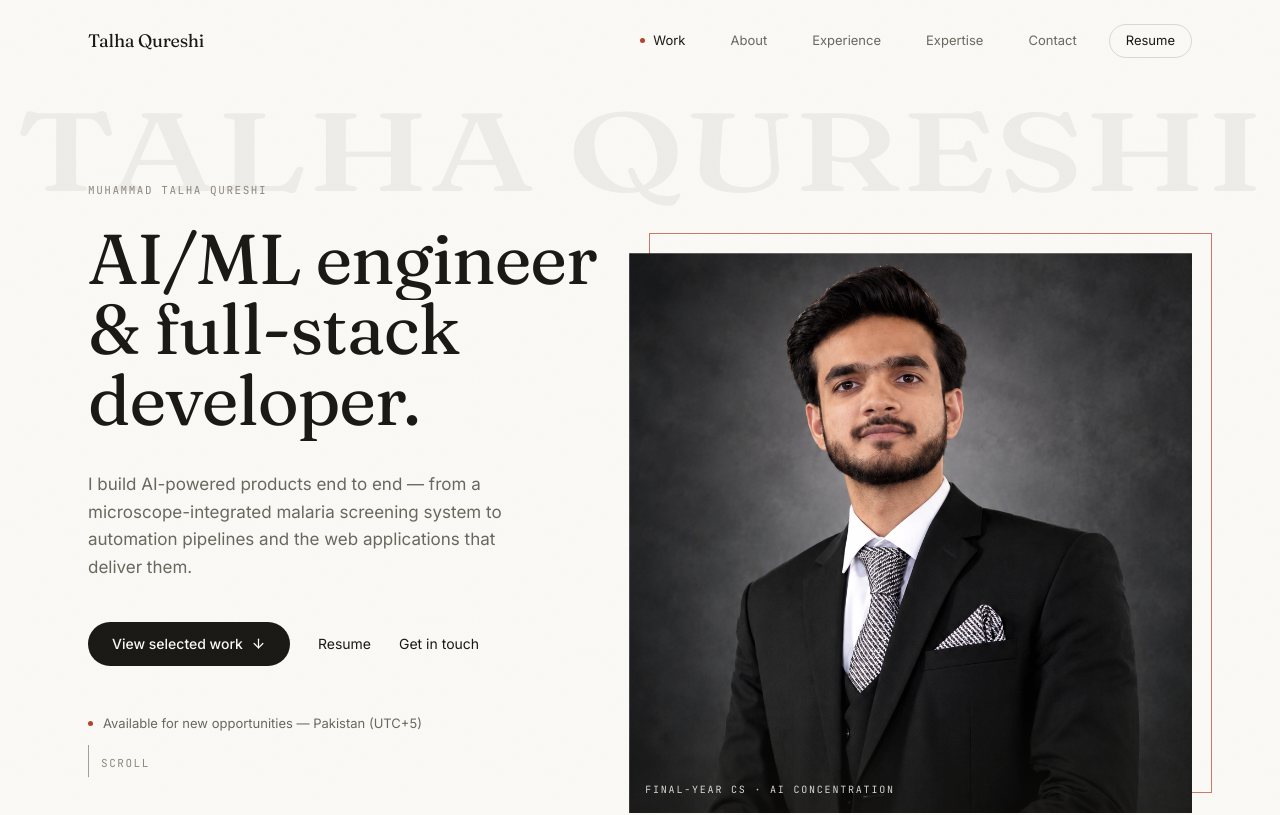
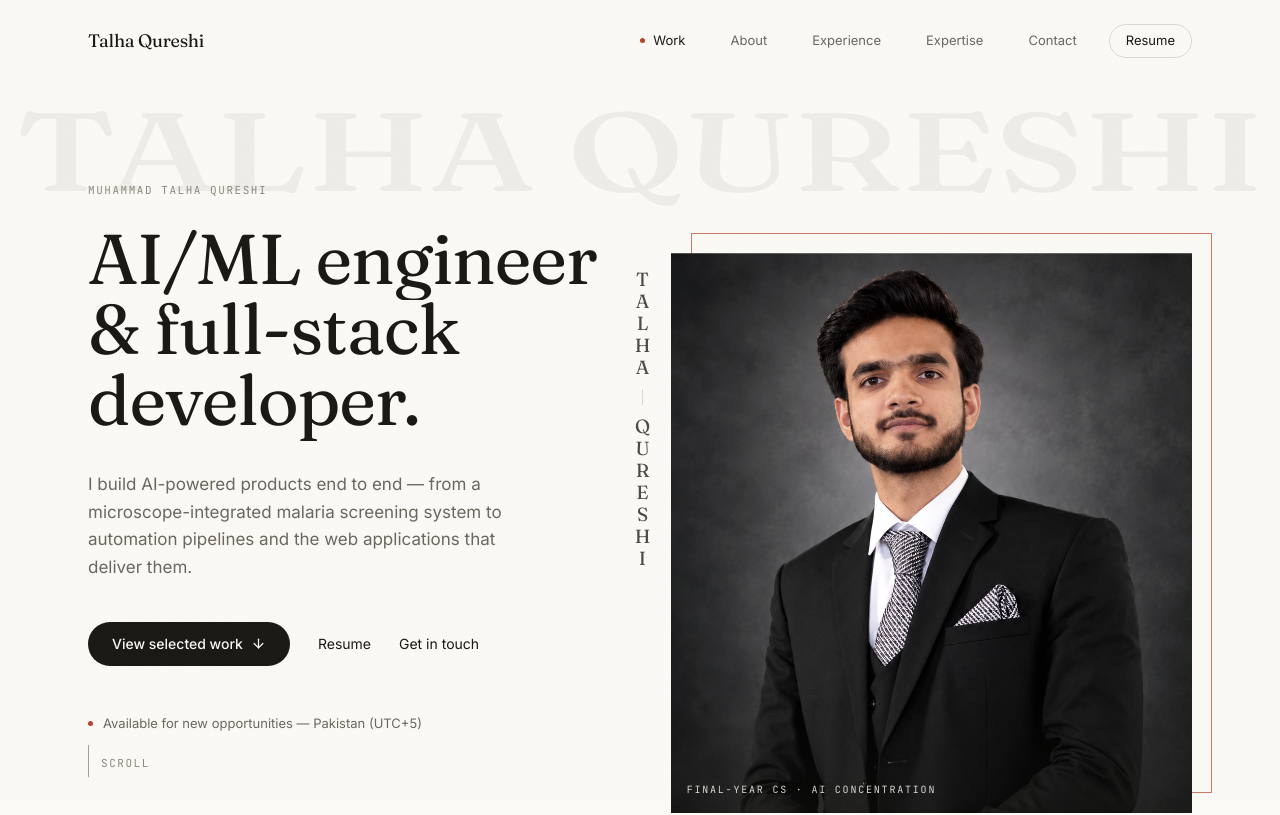
Before and after one commit to TalhaQureshi324/Portfolio, a Next.js app: page / in a window 1280 px wide. Shown: the top 815 px of the page. Built offline with nearby package versions, Linux system fonts and the light colour scheme.

Commit message:
feat(hero): vertical TALHA QURESHI signature — serif letter spine between text and portrait, staggered letter reveal, per-letter hover interaction, scroll recede, horizontal mobile treatment

```diff
--- a/components/sections/Hero.tsx
+++ b/components/sections/Hero.tsx
@@ -9,6 +9,7 @@ import {
   useScroll,
   useSpring,
   useTransform,
+  type Variants,
 } from "framer-motion";
 import { ArrowDown, ArrowUpRight } from "lucide-react";
 import { MaskedLine, HeroFade, ImageUnveil } from "@/components/ui/primitives";
@@ -17,6 +18,48 @@ import { scrollToSection } from "@/lib/utils";
 import portrait from "../../public/profile_new.png";
 
 const EASE = [0.22, 1, 0.36, 1] as const;
+
+/* ── Vertical signature — "TALHA QURESHI" letter spine ── */
+const SIG_A = ["T", "A", "L", "H", "A"];
+const SIG_B = ["Q", "U", "R", "E", "S", "H", "I"];
+
+const sigParent: Variants = {
+  hidden: {},
+  show: { transition: { staggerChildren: 0.045, delayChildren: 0.55 } },
+};
+const sigLetter: Variants = {
+  hidden: { opacity: 0, y: 12 },
+  show: { opacity: 1, y: 0, transition: { duration: 0.35, ease: EASE } },
+};
+
+/** One word of the signature — letters stacked (vertical) or in a row (mobile) */
+function SignatureWord({
+  letters,
+  vertical,
+}: {
+  letters: string[];
+  vertical: boolean;
+}) {
+  return (
+    <div
+      className={
+        vertical
+          ? "flex flex-col items-center gap-[3px]"
+          : "flex items-center gap-[7px]"
+      }
+    >
+      {letters.map((l, i) => (
+        <motion.span
+          key={`${l}-${i}`}
+          variants={sigLetter}
+          className="sig-letter"
+        >
+          {l}
+        </motion.span>
+      ))}
+    </div>
+  );
+}
 
 /**
  * Hero — layered cinematic portrait composition.
@@ -70,6 +113,8 @@ export default function Hero() {
   // caption handoff: identity fades out, first case study fades in
   const capIdentity = useTransform(scrollYProgress, [0, 0.3], [1, 0]);
   const capCase = useTransform(scrollYProgress, [0.35, 0.55], [0, 1]);
+  // signature recedes quietly with the composition
+  const sigOpacity = useTransform(scrollYProgress, [0, 0.7], [1, 0.3]);
 
   return (
     <section
@@ -115,7 +160,7 @@ export default function Hero() {
           identity → headline → PORTRAIT → description → CTAs.
           Desktop: two columns, copy bottom-weighted against the
           portrait's optical center. */}
-      <div className="relative z-10 mx-auto flex max-w-6xl flex-col px-6 pt-32 md:pt-36 lg:min-h-screen lg:grid lg:grid-cols-[0.95fr_1.05fr] lg:items-end lg:gap-8 lg:pt-44">
+      <div className="relative z-10 mx-auto flex max-w-6xl flex-col px-6 pt-32 md:pt-36 lg:min-h-screen lg:grid lg:grid-cols-[1.02fr_0.98fr] lg:items-end lg:gap-10 lg:pt-44">
         {/* ── Left column: copy (recedes on scroll) ──
             [display:contents] on mobile lets its children interleave
             with the portrait via order; block restores transforms on lg. */}
@@ -129,7 +174,7 @@ export default function Hero() {
             </MaskedLine>
           </div>
 
-          <h1 className="order-2 mt-5 font-serif-display text-[2.9rem] leading-[1.03] text-ink sm:text-6xl lg:mt-6 lg:text-[4.4rem]">
+          <h1 className="order-2 mt-5 font-serif-display text-[2.9rem] leading-[1.03] text-ink sm:text-6xl lg:mt-6 lg:text-[3.9rem] xl:text-[4.4rem]">
             <MaskedLine delay={0.15}>AI/ML engineer</MaskedLine>
             <MaskedLine delay={0.27}>&amp; full-stack</MaskedLine>
             <MaskedLine delay={0.39}>developer.</MaskedLine>
@@ -175,19 +220,41 @@ export default function Hero() {
           style={reduce ? undefined : { y: portraitScrollY }}
           className="relative order-3 mx-auto mt-12 w-full max-w-[440px] self-end lg:order-none lg:mt-0 lg:max-w-none"
         >
-          {/* vertical edge label — lg only (at xl the headline overlap takes this edge) */}
-          <span
+          {/* ── Vertical signature — typographic spine along the portrait ──
+              Letters reveal sequentially (staggered) after the portrait
+              curtain begins; each letter lifts + turns accent on hover.
+              Recedes with the composition on scroll. */}
+          <motion.div
             aria-hidden
-            className="absolute -left-12 top-1/4 hidden origin-top-left -rotate-90 font-mono text-[10px] tracking-[0.32em] text-ink3 lg:block xl:hidden"
+            variants={sigParent}
+            initial={reduce ? false : "hidden"}
+            animate="show"
+            style={reduce ? undefined : { opacity: sigOpacity }}
+            className="absolute -left-9 top-[3%] hidden lg:flex flex-col items-center"
           >
-            MUHAMMAD TALHA QURESHI — PKT
-          </span>
+            <SignatureWord letters={SIG_A} vertical />
+            <span className="my-3 h-4 w-px bg-line" />
+            <SignatureWord letters={SIG_B} vertical />
+          </motion.div>
 
           {/* offset accent frame */}
           <div
             aria-hidden
             className="absolute -right-4 -top-4 hidden h-full w-full border border-accent/70 sm:block lg:-right-5 lg:-top-5"
           />
+
+          {/* mobile signature — abbreviated horizontal treatment above the portrait */}
+          <motion.div
+            variants={sigParent}
+            initial={reduce ? false : "hidden"}
+            animate="show"
+            className="mb-5 flex items-center gap-3 lg:hidden"
+            aria-hidden
+          >
+            <SignatureWord letters={SIG_A} vertical={false} />
+            <span className="h-px w-6 bg-line" />
+            <SignatureWord letters={SIG_B} vertical={false} />
+          </motion.div>
 
           {/* curtain entrance + pointer parallax */}
           <motion.div
--- a/styles/globals.css
+++ b/styles/globals.css
@@ -131,6 +131,32 @@ body {
   transform: scale(1.025);
 }
 
+/* Vertical signature letter — interactive spine */
+.sig-letter {
+  display: inline-block;
+  font-family: var(--font-fraunces), Georgia, serif;
+  font-variation-settings: "opsz" 40;
+  font-size: 17px;
+  line-height: 1;
+  color: rgba(26, 25, 21, 0.78);
+  cursor: default;
+  transition: color 0.3s ease, transform 0.3s cubic-bezier(0.22, 1, 0.36, 1);
+}
+.sig-letter:hover {
+  color: var(--accent);
+  transform: translateY(-2px);
+}
+@media (min-width: 1280px) {
+  .sig-letter {
+    font-size: 19px;
+  }
+}
+@media (max-width: 1023px) {
+  .sig-letter {
+    font-size: 15px;
+  }
+}
+
 /* Native selects — quiet editorial styling */
 .select-quiet {
   appearance: none;
```
